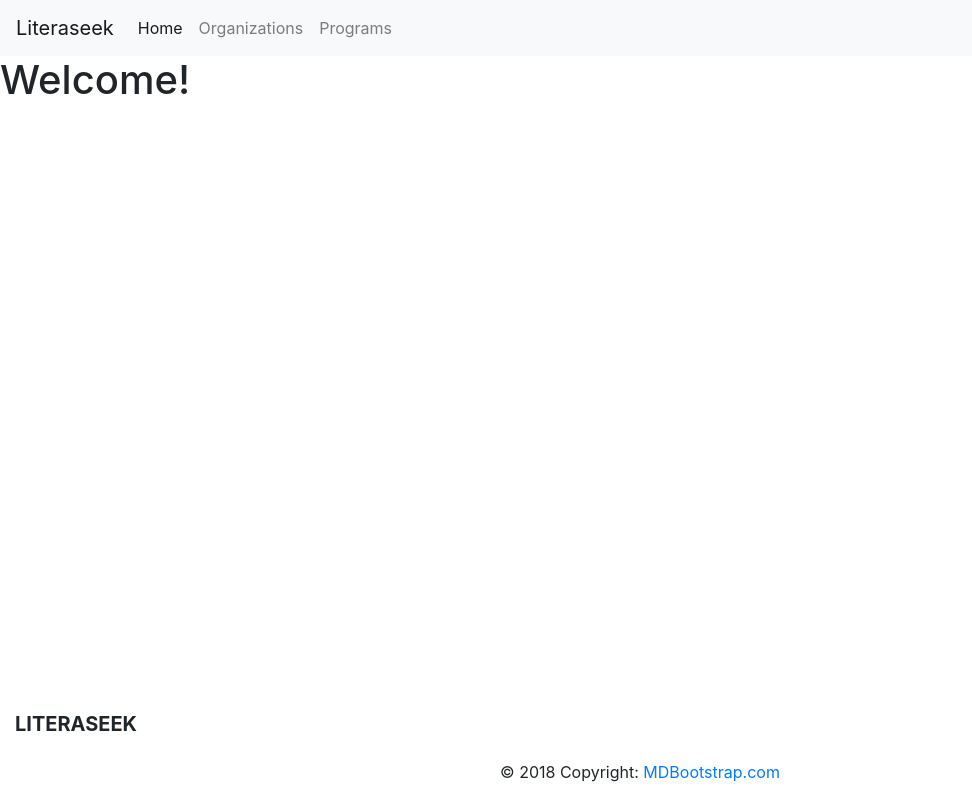
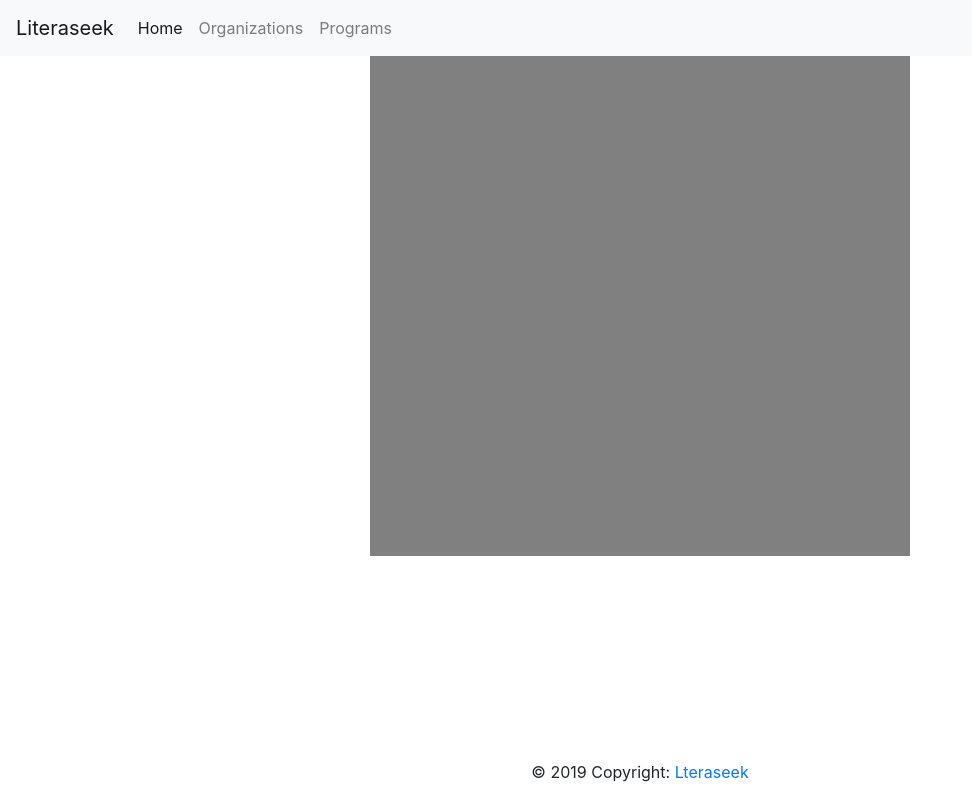
Before and after one commit to abes1809/Literaseek, a Flask app: page / in a window 1280 px wide. Shown: the whole page, without its empty margins (0-972 px from the left). Run offline with Flask 2, Linux system fonts and the light colour scheme; some libraries are stand-ins or nearby versions.

Commit message:
stared columns

```diff
--- a/app/home/templates/home.html
+++ b/app/home/templates/home.html
@@ -1,5 +1,41 @@
 {% extends "base.html" %}
 
 {% block content %}
-    <h1>Welcome!</h1>
+
+<body>
+	<div class="container">
+		<div class="row d-flex justify-content-center">
+
+			<div class="col-md-6 search-col">
+				<div class="search-main-box">
+
+				</div>
+
+			</div>
+
+		</div>
+
+	</div>
+</body>
+
+
+<!-- <div class="container d-flex h-100 flex-column">
+    <div class="flex-grow-1"></div>
+    <div class="row justify-content-center">
+        <div class="col-3">
+            <div class="card">ITEM A</div>
+        </div>
+    </div>
+    <div class="row justify-content-center">
+        <div class="col-3">
+            <div class="card">ITEM B</div>
+        </div>
+    </div>
+    <div class="row justify-content-center">
+        <div class="col-3">
+            <div class="card">ITEM C</div>
+        </div>
+    </div>
+    <div class="flex-grow-1"></div>
+</div> -->
 {% endblock %}
--- a/app/static/styles.css
+++ b/app/static/styles.css
@@ -5,3 +5,12 @@
 #organization_map {
 	height:500px ;
 }
+
+.search-main-box {
+	background-color: grey;
+	height:500px;
+}
+
+.search-col {
+    align-items: center;
+}
--- a/app/templates/base.html
+++ b/app/templates/base.html
@@ -49,32 +49,11 @@
 	</body>
 
 	<!-- Footer -->
-	<footer class="page-footer font-small blue fixed-bottom">
-
-	<!-- Footer Text -->
-	 <div class="container-fluid text-center text-md-left">
-
-	   <!-- Grid row -->
-	   <div class="row">
-
-	     <!-- Grid column -->
-	     <div class="col-md-6 mt-md-0 mt-3">
-
-	       <!-- Content -->
-	       <h5 class="text-uppercase font-weight-bold">Literaseek</h5>
-
-	     </div>
-	     <!-- Grid column -->
-
-	   </div>
-	   <!-- Grid row -->
-
-	 </div>
-	 <!-- Footer Text -->
+	<footer class="page-footer font-small fixed-bottom">
 
 	  <!-- Copyright -->
-	  <div class="footer-copyright text-center py-3">© 2018 Copyright:
-	    <a href="https://mdbootstrap.com/education/bootstrap/"> MDBootstrap.com</a>
+	  <div class="footer-copyright text-center py-3">© 2019 Copyright:
+	    <a href=""> Lteraseek</a>
 	  </div>
 	  <!-- Copyright -->
 
```
